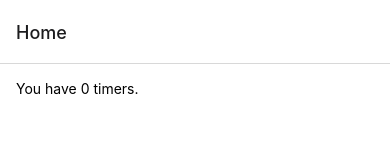
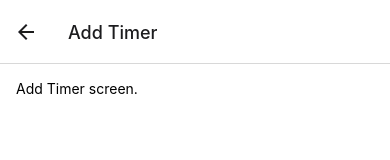
Before and after one commit to donnyburnside/multi-timer, a React Native app: screen /AddTimer in a window 390 px wide. Shown: the top 160 px of the page. Built offline with nearby package versions, Linux system fonts and the light colour scheme.

Commit message:
Added AddTimer screen

```diff
--- a/src/navigation/index.tsx
+++ b/src/navigation/index.tsx
@@ -2,6 +2,7 @@ import { NavigationContainer } from '@react-navigation/native';
 import { createNativeStackNavigator } from '@react-navigation/native-stack';
 
 import HomeScreen from '../screens/HomeScreen';
+import AddTimerScreen from '../screens/AddTimerScreen';
 import NotFoundScreen from '../screens/NotFoundScreen';
 
 const Stack = createNativeStackNavigator();
@@ -18,6 +19,13 @@ export default function Navigation() {
           }}
         />
         <Stack.Screen
+          name="AddTimer"
+          component={AddTimerScreen}
+          options={{
+            title: 'Add Timer',
+          }}
+        />
+        <Stack.Screen
           name="NotFound"
           component={NotFoundScreen}
           options={{
--- /dev/null
+++ b/src/screens/AddTimerScreen.tsx
@@ -0,0 +1,18 @@
+import * as React from 'react';
+import { StyleSheet, Text, View } from 'react-native';
+
+export default function AddTimerScreen({ navigation, route }) {
+  return (
+    <View style={styles.screen}>
+      <Text>Add Timer screen.</Text>
+    </View>
+  );
+}
+
+const styles = StyleSheet.create({
+  screen: {
+    flex: 1,
+    padding: '16px',
+    backgroundColor: '#fff',
+  },
+});
```
